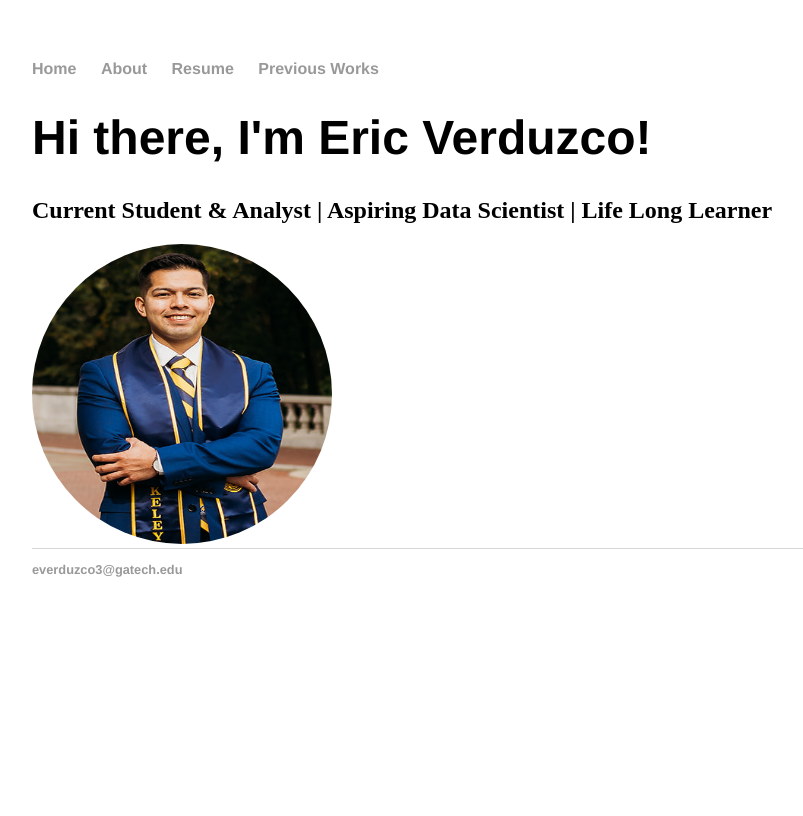
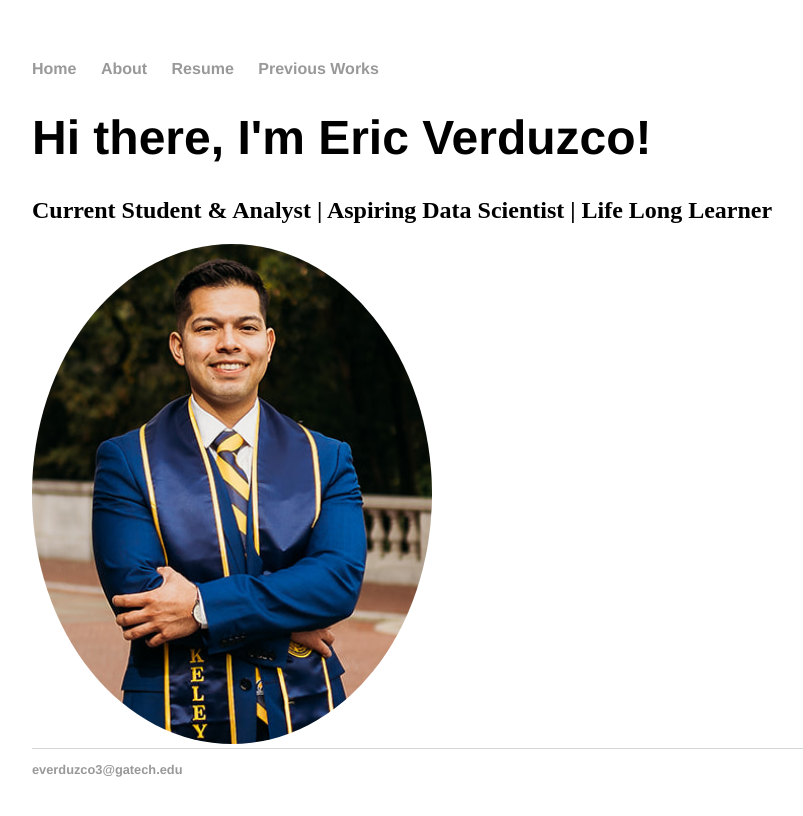
Before and after one commit to everduzc/everduzc.github.io, a Jekyll site: the page index.html, which Jekyll copies as it is, in a window 1280 px wide. Shown: the top 816 px of the page, without its empty margins (160-963 px from the left). Built offline with Jekyll 4.4.1, drawn with Linux system fonts in a browser that asks for light colours.

Commit message:
Update index.html

```diff
--- a/index.html
+++ b/index.html
@@ -18,7 +18,7 @@
     		<div class="blurb">
         		<h1>Hi there, I'm Eric Verduzco!</h1>
 			<h2>Current Student & Analyst | Aspiring Data Scientist | Life Long Learner </h2>
-				<img class="myimg" alt="Eric Verduzco" src="pp.jpg" width="300" height="300"/>
+				<img class="myimg" alt="Eric Verduzco" src="pp.jpg" width="400" height="500"/>
     		</div><!-- /.blurb -->
 		</div><!-- /.container -->
 		<footer>
```
